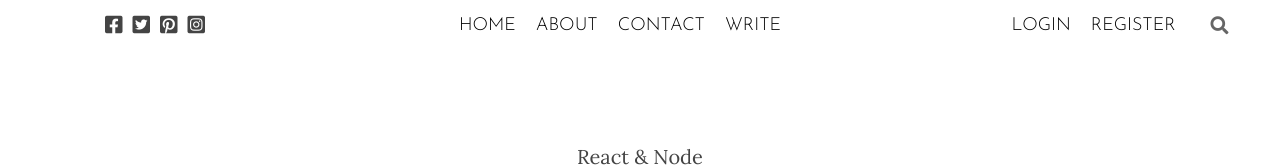
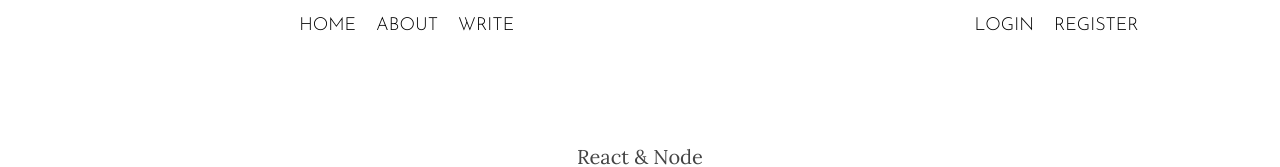
Before and after one commit to FedericoAcostaDev/guerrerosBack, a React (Create React App) app in the folder client/: page / in a window 1280 px wide. Shown: the top 167 px of the page. Built offline with nearby package versions, Linux system fonts and the light colour scheme; no server answers.

Commit message:
deleted elements from topbar

```diff
--- a/client/src/components/topbar/TopBar.jsx
+++ b/client/src/components/topbar/TopBar.jsx
@@ -12,12 +12,6 @@ export default function TopBar() {
   };
   return (
     <div className="top">
-      <div className="topLeft">
-        <i className="topIcon fab fa-facebook-square"></i>
-        <i className="topIcon fab fa-twitter-square"></i>
-        <i className="topIcon fab fa-pinterest-square"></i>
-        <i className="topIcon fab fa-instagram-square"></i>
-      </div>
       <div className="topCenter">
         <ul className="topList">
           <li className="topListItem">
@@ -28,11 +22,6 @@ export default function TopBar() {
           <li className="topListItem">
             <Link className="link" to="/">
               ABOUT
-            </Link>
-          </li>
-          <li className="topListItem">
-            <Link className="link" to="/">
-              CONTACT
             </Link>
           </li>
           <li className="topListItem">
@@ -64,7 +53,6 @@ export default function TopBar() {
             </li>
           </ul>
         )}
-        <i className="topSearchIcon fas fa-search"></i>
       </div>
     </div>
   );
--- a/client/src/components/topbar/topbar.css
+++ b/client/src/components/topbar/topbar.css
@@ -10,7 +10,6 @@
   z-index: 999;
 }
 
-.topLeft,
 .topRight {
   flex: 3;
   display: flex;
@@ -51,10 +50,3 @@
   font-weight: 300;
   cursor: pointer;
 }
-
-.topSearchIcon {
-  font-size: 18px;
-  color: #666;
-  cursor: pointer;
-  margin-left: 15px;
-}
```
